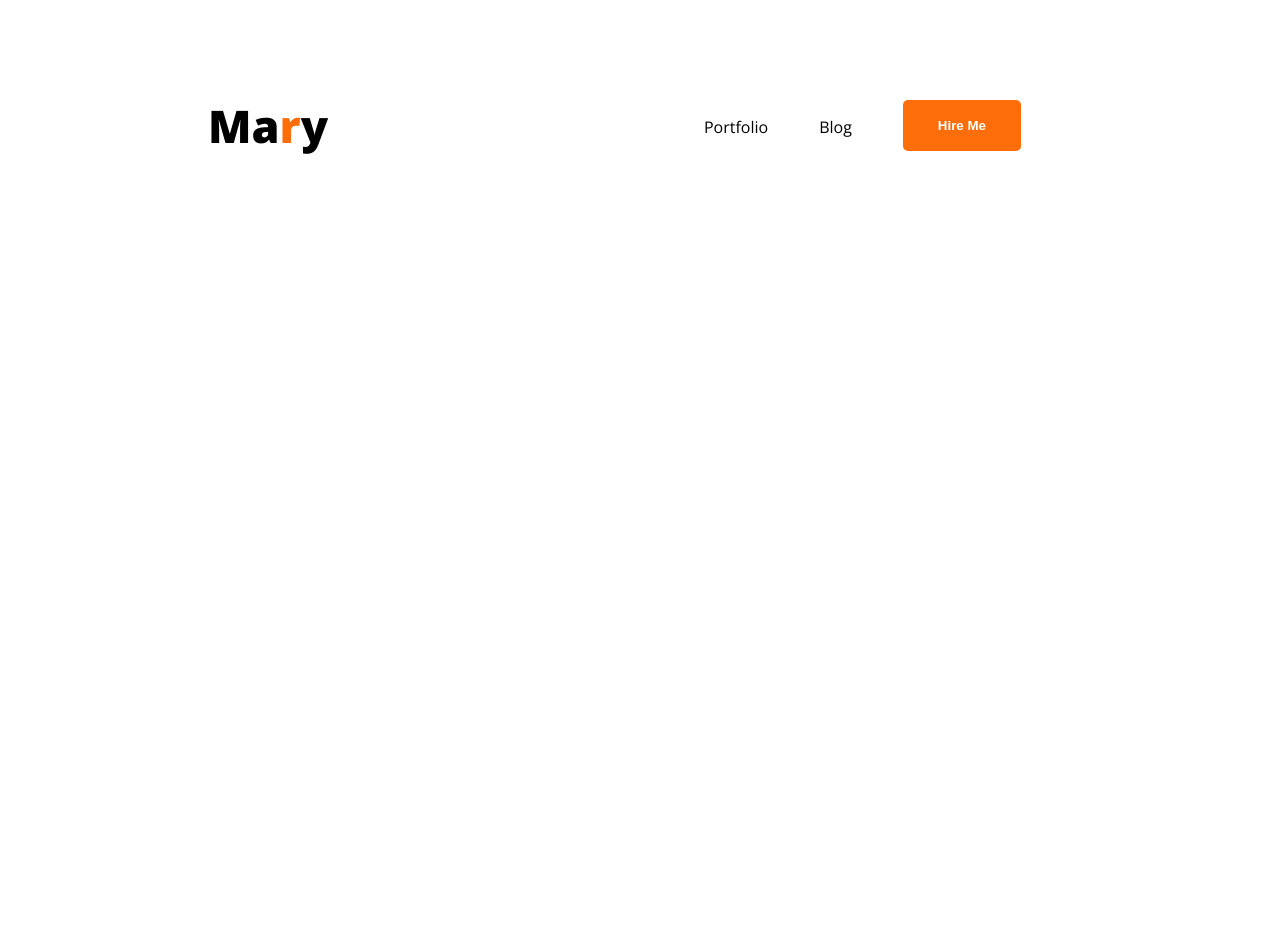
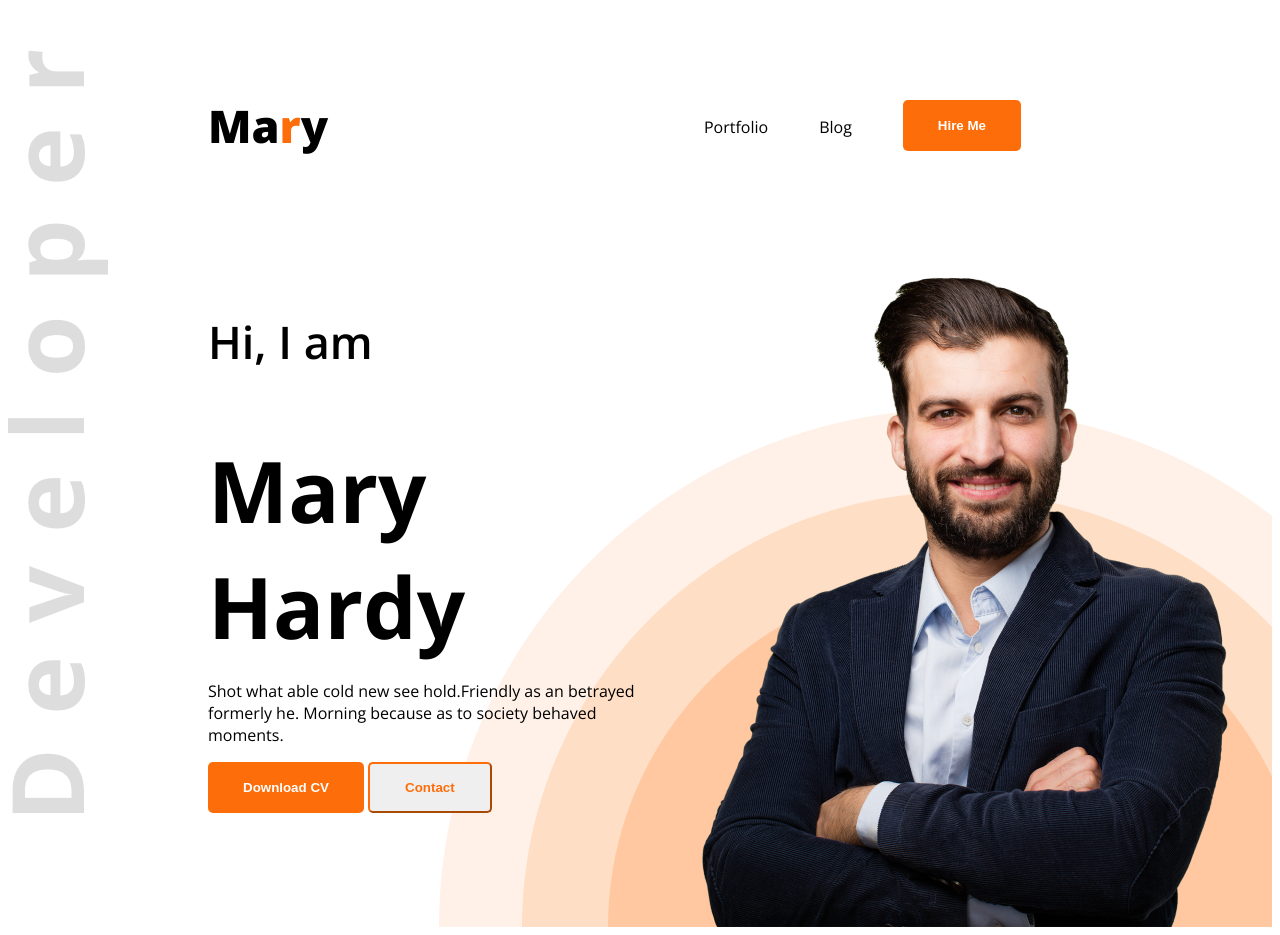
Before and after one commit to Muntakim61/sample-developer-portfolio, a plain HTML site: page index.html in a window 1280 px wide. Before the commit the page ends 800 px from the top, so only its background shows below. Drawn offline with nearby package versions, Linux system fonts and the light colour scheme.

Commit message:
completed header items except contact

```diff
--- a/index.html
+++ b/index.html
@@ -13,7 +13,7 @@
 </head>
 
 <body class="open-sans-normal">
-    <header>
+    <header class="header">
         <nav>
             <h3 class="nav-title">Ma<span class="text-primary">r</span>y</h3>
             <ul>
@@ -22,7 +22,17 @@
                 <li><a href=""><button class="btn-primary">Hire Me</button></a></li>
             </ul>
         </nav>
+        <div class="banner">
+            <div class="banner-content">
+                <h4 class="banner-greetings">Hi, I am</h4>
+                <div class="banner-title ">Mary Hardy</div>
+                <p class="banner-description">Shot what able cold new see hold.Friendly as an betrayed formerly he. Morning because as to society behaved moments. </p>
+                <button class="btn-primary">Download CV</button>
+                <button class="btn-secondary">Contact</button>
 
+            </div>
+            <img class="banner-profile-pic" src="images/hardy.png" alt="Picture of Hardy bhai"></img>
+        </div>
     </header>
     <main>
 
--- a/styles/styles.css
+++ b/styles/styles.css
@@ -19,6 +19,20 @@
     padding: 18px 35px;
     border-radius: 5px;
     border: none;
+}
+.btn-secondary{
+    color: #FD6E0A;
+    border-color: #FD6E0A;
+    font-weight: bold;
+    padding: 16px 35px;
+    border-radius: 5px;
+
+}
+/* header styles */
+.header{
+    background-image: url("../images/developer.png"),url("../images/header_bg.png");
+    background-repeat: no-repeat;
+    background-position: top left,bottom right;
 }
 /* nav styles */
 nav{
@@ -43,3 +57,25 @@ nav li a{
     text-decoration: none;
     font-size: 20px;
 }
+/* banner styles */
+.banner{
+    display: flex;
+    justify-content: space-between;
+    margin: 0 35px 0 200px;
+}
+.banner-content{
+    max-width: 585px;
+    max-height: 356px;
+}
+.banner-greetings{
+    font-size: 45px;
+    font-weight: 600;
+}
+.banner-title{
+    font-size: 85px;
+    font-weight: bold;
+}
+.banner-profile-pic{
+    width: 584px;
+    height: 676px;
+}
```
